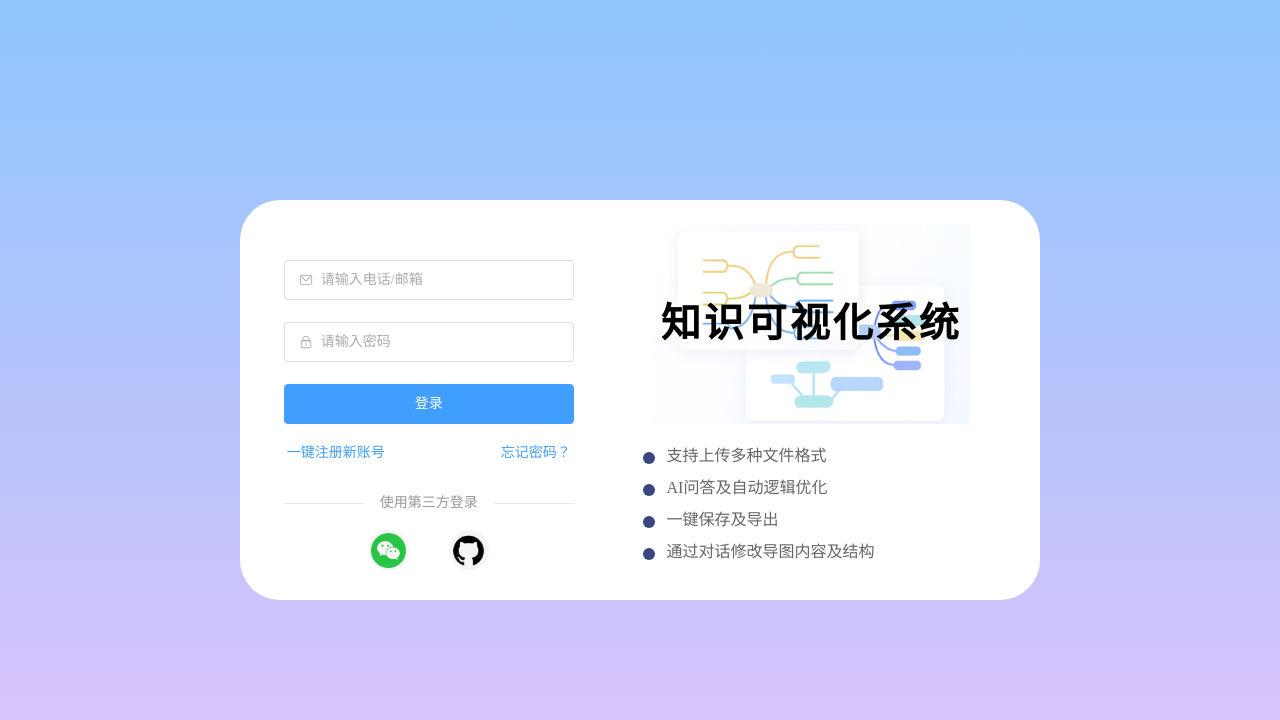
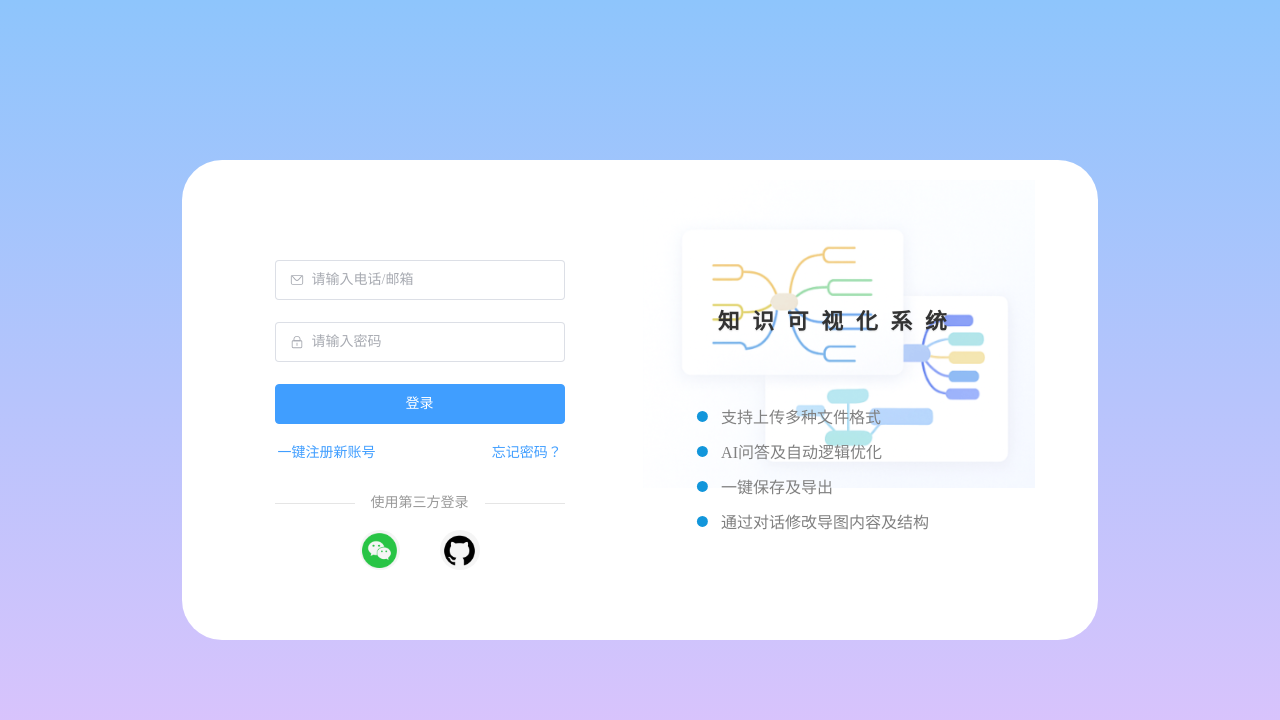
Before and after one commit to luo303/Knowledge-Visualization-System, a Vue app: page /#/login in a window 1280 px wide. Shown: the top 720 px of the page. Built offline with nearby package versions, Linux system fonts and the light colour scheme.

Commit message:
style(login): 同步登录页面样式

```diff
--- a/src/views/auth/SystemLogin.vue
+++ b/src/views/auth/SystemLogin.vue
@@ -66,12 +66,81 @@
         </el-form>
       </div>
       <div class="content-right">
+        <div class="image"></div>
         <h1>知识可视化系统</h1>
         <ul class="feature-list">
-          <li>支持上传多种文件格式</li>
-          <li>AI问答及自动逻辑优化</li>
-          <li>一键保存及导出</li>
-          <li>通过对话修改导图内容及结构</li>
+          <li>
+            <svg
+              t="1761804560082"
+              class="icon"
+              viewBox="0 0 1024 1024"
+              version="1.1"
+              xmlns="http://www.w3.org/2000/svg"
+              p-id="6367"
+              width="30"
+              height="30"
+            >
+              <path
+                d="M480 480m-160 0a2.5 2.5 0 1 0 320 0 2.5 2.5 0 1 0-320 0Z"
+                p-id="6368"
+                fill="#1296db"
+              ></path></svg
+            >支持上传多种文件格式
+          </li>
+          <li>
+            <svg
+              t="1761804560082"
+              class="icon"
+              viewBox="0 0 1024 1024"
+              version="1.1"
+              xmlns="http://www.w3.org/2000/svg"
+              p-id="6367"
+              width="30"
+              height="30"
+            >
+              <path
+                d="M480 480m-160 0a2.5 2.5 0 1 0 320 0 2.5 2.5 0 1 0-320 0Z"
+                p-id="6368"
+                fill="#1296db"
+              ></path></svg
+            >AI问答及自动逻辑优化
+          </li>
+          <li>
+            <svg
+              t="1761804560082"
+              class="icon"
+              viewBox="0 0 1024 1024"
+              version="1.1"
+              xmlns="http://www.w3.org/2000/svg"
+              p-id="6367"
+              width="30"
+              height="30"
+            >
+              <path
+                d="M480 480m-160 0a2.5 2.5 0 1 0 320 0 2.5 2.5 0 1 0-320 0Z"
+                p-id="6368"
+                fill="#1296db"
+              ></path></svg
+            >一键保存及导出
+          </li>
+          <li>
+            <svg
+              t="1761804560082"
+              class="icon"
+              viewBox="0 0 1024 1024"
+              version="1.1"
+              xmlns="http://www.w3.org/2000/svg"
+              p-id="6367"
+              width="30"
+              height="30"
+            >
+              <path
+                d="M480 480m-160 0a2.5 2.5 0 1 0 320 0 2.5 2.5 0 1 0-320 0Z"
+                p-id="6368"
+                fill="#1296db"
+              ></path></svg
+            >通过对话修改导图内容及结构
+          </li>
         </ul>
       </div>
     </div>
@@ -172,8 +241,8 @@ const resetPassword = () => {
   align-items: center;
 
   .content {
-    width: 800px;
-    height: 400px;
+    width: 916.8px;
+    height: 479.95px;
     border-radius: 40px;
     background-color: white;
     padding: 20px;
@@ -199,53 +268,41 @@ const resetPassword = () => {
 
     .content-right {
       flex: 1;
-      padding: 40px;
-      width: 50%;
-      display: flex;
-      flex-direction: column;
-      justify-content: center;
-
+      position: relative;
+      .image {
+        height: 70%;
+        width: 90%;
+        background-image: url('@/assets/images/logo.png');
+        background-size: cover;
+        background-position: center;
+        border: none;
+      }
       h1 {
-        font-size: 40px;
-        margin: 0 0 24px;
-        color: black;
+        position: absolute;
+        display: inline-block;
+        top: 30%;
+        width: 90%;
+        font-family: 'Microsoft YaHei';
+        text-align: center;
+        white-space: nowrap;
         font-weight: 600;
-        letter-spacing: 3px;
-        background-image: url('@/assets/TitleBcakground.png');
-        background-repeat: no-repeat;
-        background-size: contain;
-        background-position: center;
-        padding: 5px;
-        min-height: 200px;
+        letter-spacing: 1vw;
+        color: #333;
+        text-shadow: 0 1px 2px rgba(0, 0, 0, 0.1);
+        font-size: 1.7vw;
+      }
+      ul {
+        position: absolute;
         display: flex;
-        align-items: center;
-        justify-content: center;
-        position: relative;
-      }
-
-      /* 列表样式 */
-      .feature-list {
-        list-style: none;
-        padding: 0;
-        margin: 0;
-        color: #645e5ef6;
-
+        top: 50%;
+        left: 10%;
+        height: 30%;
+        color: gray;
+        flex-direction: column;
+        justify-content: space-between;
         li {
-          font-size: 16px;
-          margin-bottom: 16px;
-          padding-left: 24px;
-          position: relative;
-
-          &::before {
-            content: '';
-            position: absolute;
-            left: 0;
-            top: 4px;
-            width: 12px;
-            height: 12px;
-            border-radius: 50%;
-            background: #3b4680;
-          }
+          display: flex;
+          align-items: center;
         }
       }
     }
```
Also changed, not shown: src/assets/images/logo.png (added).
